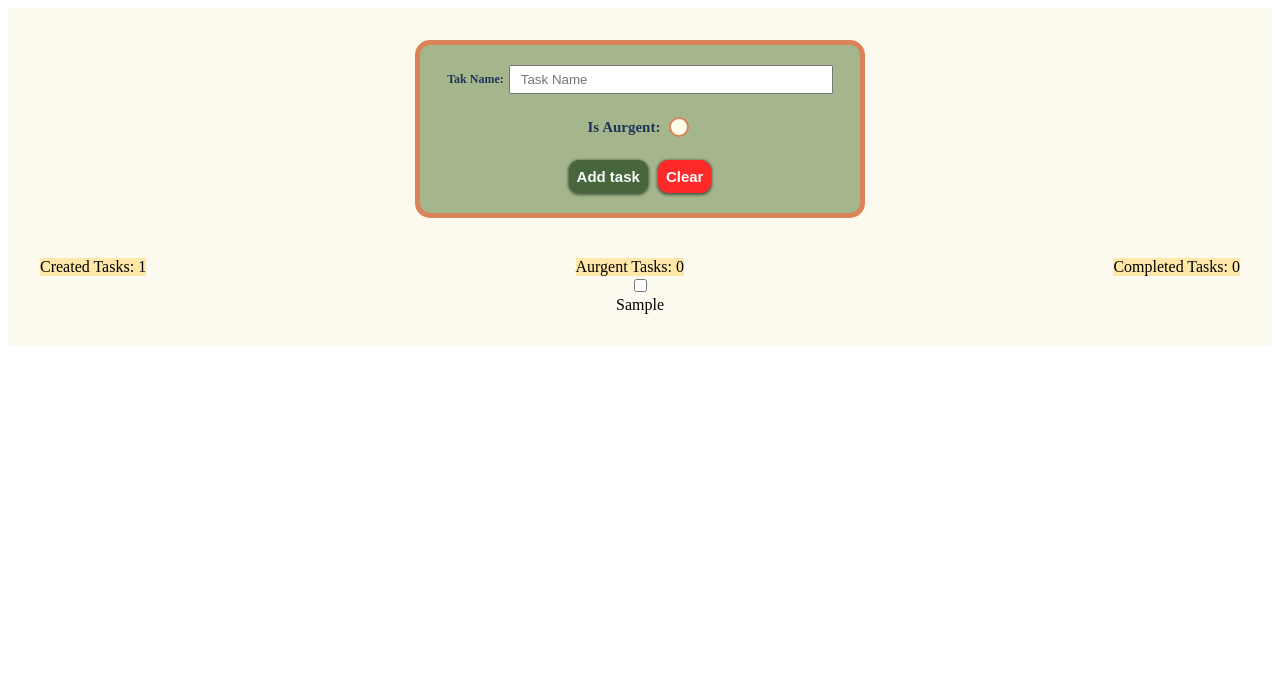
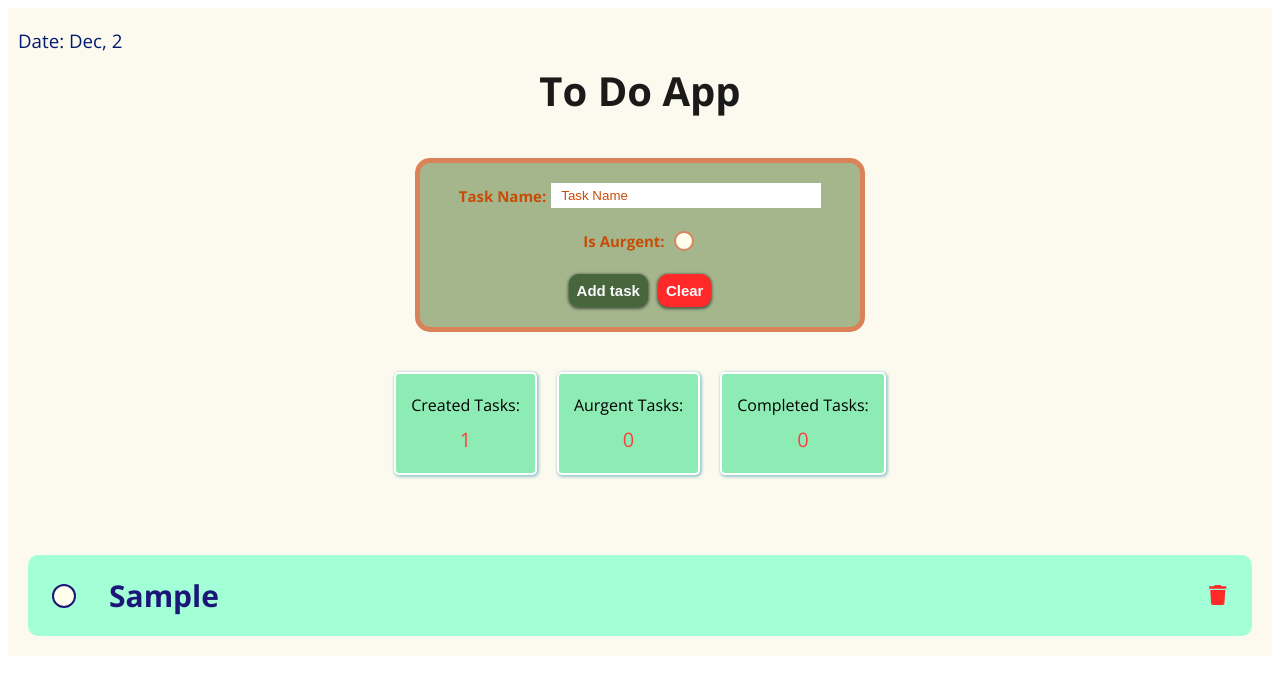
Before and after one commit to Moamen-Yazouri/GSG_React_Next_2024, a React (Vite) app in the folder HW2 (To Do App)/: page / in a window 1280 px wide. Both pictures are taken after typing "Sample" into the empty fields and a click on the button "Add task". Shown: the top 694 px of the page. Built offline with nearby package versions, Linux system fonts and the light colour scheme.

Commit message:
Finishing the app and add some styles.

```diff
--- a/HW2 (To Do App)/package.json
+++ b/HW2 (To Do App)/package.json
@@ -10,6 +10,8 @@
     "preview": "vite preview"
   },
   "dependencies": {
+    "@fortawesome/free-solid-svg-icons": "^6.7.2",
+    "@fortawesome/react-fontawesome": "^0.2.2",
     "react": "^18.3.1",
     "react-dom": "^18.3.1"
   },
--- a/HW2 (To Do App)/src/App.css
+++ b/HW2 (To Do App)/src/App.css
@@ -1,7 +1,32 @@
 #root {
   max-width: 1280px;
   margin: 0 auto;
-  padding: 2rem;
   text-align: center;
   background-color: #FCFAEE;
 }
+.to-do-app {
+  padding-top: 50px;
+}
+.tasks {
+    min-height: auto;
+    margin-top: 60px;
+    padding: 20px;
+    display: flex;
+    flex-direction: column;
+    gap: 30px;
+}
+.to-do-app h1 {
+  color: #1A1A19;
+  margin-top: -30px;
+  margin-bottom: 40px;
+  font-weight: 700;
+  font-size: 40px;
+}
+.to-do-app h3 {
+  text-align: left;
+  padding-left: 10px;
+  margin-top: -30px;
+  margin-bottom: 40px;
+  font-weight: 400;
+  color: #001A6E;
+}
--- a/HW2 (To Do App)/src/App.tsx
+++ b/HW2 (To Do App)/src/App.tsx
@@ -4,12 +4,16 @@ import AddTask from './components/Add-Task-Form/Add-Task-Form'
 import { ITask } from './types/task'
 import TasksData from './components/Tasks-Data/Tasks-Data';
 import Task from './components/Task/Task';
-
+import returnMonthName from './utilities/Monthes';
+const date = new Date();
+const day = date.getDay();
+const month: string = returnMonthName(date.getMonth());
 function App() {
   const [created, setCreated] = useState(0);
   const [completed, setCompleted] = useState(0);
   const [aurgents, setAurgent] = useState(0);
   const [tasksList, setTasksList] = useState<ITask[]>([]);
+  const [isDone, setDone] = useState(false);
   const receiveNewTask = (newTask: ITask) => {
     setCreated(created + 1)
     if(newTask.isAurgent) {
@@ -20,26 +24,47 @@ function App() {
       setTasksList([...tasksList, newTask])
     }
   }
-  const handleDone = (done: boolean, taskId: number) => {
-    done ? setCompleted(completed + 1) : setCompleted(completed - 1);
+  const handleDone = (done: boolean) => {
+        if(done) {
+          setDone(true);
+          setCompleted(completed + 1)
         }
+        else {
+          setDone(false);
+          setCompleted(completed - 1)
+        }
+      }
+    const deleteTask = (id: number, isAurgent: boolean) => {
+      const newList = tasksList.filter(item => !(item.id == id));
+      setTasksList(newList);
+      if(isAurgent) {
+        setAurgent(aurgents - 1);
+      }
+    }
+
   return (
     <div className="to-do-app">
+      <h3>Date: {month}, {day}</h3>
+      <h1>To Do App</h1>
       <AddTask passTask={receiveNewTask}/>
       <TasksData created={created} completed={completed} aurgent={aurgents}/>
+      <div className="tasks">
         {
           tasksList.map(task => (
               <Task
+              completed = {isDone}
               taskContent={task.content}
               isAurgent={task.isAurgent}
               handleDone={handleDone}
               key={task.id}
               taskId={task.id}
+              onDelete={deleteTask}
               />
             )
           )
         }
       </div>
+    </div>
   )
 }
 
--- a/HW2 (To Do App)/src/components/Add-Task-Form/Add-Task-Form.css
+++ b/HW2 (To Do App)/src/components/Add-Task-Form/Add-Task-Form.css
@@ -18,17 +18,29 @@ form div {
     justify-content: center;
 }
 form label {
-    color: #213555;
+    color: #C84C05;
     margin-right: 5px;
     font-size: 15px;
     font-weight: 700;
 }
-form .content label {
-    font-size: 12px;
-}
 form input[type="text"] {
     padding: 5px 10px;
-    width: 300px;
+    width: 250px;
+    border: none;
+    background-color: FDF7F4;
+    transition: 0.3s;
+}
+form input[type="text"]:focus {
+    caret-color: #A5B68D;
+    border: none;
+    outline: none;
+}
+form input[type="text"]::placeholder {
+    color: #C84C05;
+    transition: 0.3s;
+}
+form input[type="text"]:focus::placeholder {
+    opacity: 0;
 }
 form input[type="checkbox"] {
     appearance: none;
@@ -44,7 +56,7 @@ form input[type="checkbox"] {
 form input[type="checkbox"]::before {
     content: "✔";
     position: absolute;
-    top: 45%;
+    top: 53%;
     left: 48%;
     transform: translate(-50%, -50%);
     font-size: 12px;
--- a/HW2 (To Do App)/src/components/Add-Task-Form/Add-Task-Form.tsx
+++ b/HW2 (To Do App)/src/components/Add-Task-Form/Add-Task-Form.tsx
@@ -20,7 +20,7 @@ const AddTask = (props: IProps) => {
     return (
         <form onSubmit={handleSubmit}>
             <div className="content">
-                <label htmlFor="taskContent">Tak Name: </label>
+                <label htmlFor="taskContent">Task Name: </label>
                 <input type="text" placeholder="Task Name" id="taskContent"/>
             </div>
             <div className="aurgent">
--- a/HW2 (To Do App)/src/components/Task/Task.tsx
+++ b/HW2 (To Do App)/src/components/Task/Task.tsx
@@ -1,17 +1,30 @@
-import { ITask } from "../../types/task";
-
+import "./Tasks.css"
+import { FontAwesomeIcon } from '@fortawesome/react-fontawesome';
+import { faTrash } from '@fortawesome/free-solid-svg-icons';
 interface IProps {
-    handleDone: (done: boolean, id: number) => void;
+    handleDone: (done: boolean) => void;
     taskContent: string;
     isAurgent: boolean;
-    taskId: number
+    taskId: number;
+    completed: boolean;
+    onDelete: (id: number, aurgent: boolean) => void
 }
 const Task = (props: IProps) => {
+    const handleDelete = () => {
+        props.onDelete(props.taskId, props.isAurgent);
+    }
     return (
             <div className="task">
-                <input type="checkbox" onChange={e => props.handleDone(e.target.checked, props.taskId)} />
-                <div className="content">{props.taskContent}</div>
-                {props.isAurgent && <div>Urgent</div>}
+                <input type="checkbox" onChange={e => props.handleDone(e.target.checked)} />
+                <div className={props.completed ? "content done" : "content"}>{props.taskContent}</div>
+                {props.isAurgent && <div className="urgent">Urgent</div>}
+                <button className="delete">
+                    <FontAwesomeIcon
+                    icon={faTrash}
+                    className="delete-icon"
+                    onClick={handleDelete}
+                    />
+                </button>
             </div>
         )
 }
--- a/HW2 (To Do App)/src/components/Task/Tasks.css
+++ b/HW2 (To Do App)/src/components/Task/Tasks.css
@@ -1,5 +1,79 @@
 .task {
     display: flex;
     align-items: center;
-    justify-content: space-between;
+    gap: 20px;
+    background-color: #A3FFD6;
+    padding: 20px;
+    border-radius: 10px;
 }
+.task .content {
+    flex: 1;
+    text-align: left;
+    padding-left: 10px;
+    font-size: 30px;
+    font-weight: 700;
+    transition: 0.3s;
+    color: #1C1678;
+}
+.task .content.done {
+    text-decoration: line-through;
+    color: #7BC9FF;
+}
+.task input[type="text"] {
+    padding: 5px 10px;
+    width: 300px;
+}
+.task input[type="checkbox"] {
+    appearance: none;
+    width: 20px;
+    height: 20px;
+    padding: 10px;
+    border-radius: 50%;
+    background-color: #FFFDEC;
+    border: 2px solid #1C1678;
+    cursor: pointer;
+    transition: 0.1s;
+    position: relative;
+}
+.task input[type="checkbox"]::before {
+    content: "✔";
+    position: absolute;
+    top: 45%;
+    left: 48%;
+    transform: translate(-50%, -50%);
+    font-size: 15px;
+    font-weight: bold;
+    display: none;
+    transition: 0.2s;
+}
+.task input[type="checkbox"]:checked {
+    background-color: #399918;
+    border-color: #399918;
+}
+.task input[type="checkbox"]:checked::before {
+    display: block;
+    color: #FFFDEC;
+}
+.task .urgent {
+    color: #E72929;
+    font-size: 15px;
+    font-weight: bolder;
+    width: 60px;
+    padding: 3px;
+    border-radius: 15px;
+    background-color: #fff;
+}
+.delete {
+    background-color: transparent;
+    border: none;
+    cursor: pointer;
+    border-radius: 10px;
+}
+.delete-icon {
+    color: #FF2929;
+    font-size: 20px;
+    transition: 0.3s;
+}
+.delete-icon:hover {
+    transform: scale(1.1);
+}
--- a/HW2 (To Do App)/src/components/Tasks-Data/Tasks-Data.css
+++ b/HW2 (To Do App)/src/components/Tasks-Data/Tasks-Data.css
@@ -1,8 +1,20 @@
 .data {
     display: flex;
-    justify-content: space-between;
+    gap: 20px;
+    justify-content: center;
     align-items: center;
 }
 .data div {
-    background-color: #FFE6A9;
+    background-color: #8DECB4;
+    display: flex;
+    flex-direction: column;
+    padding: 20px 15px;
+    box-shadow: 1px 1px 3px 1px #9AC8CD;
+    border: 2px solid white;
+    border-radius: 5px;
 }
+.data div span {
+    font-size: 20px;
+    margin-top: 10px;
+    color: #FB4141;
+}
--- a/HW2 (To Do App)/src/components/Tasks-Data/Tasks-Data.tsx
+++ b/HW2 (To Do App)/src/components/Tasks-Data/Tasks-Data.tsx
@@ -7,8 +7,8 @@ interface IProps {
 const TasksData = (props: IProps) => {
     return (
         <div className="data">
-            <div>Created Tasks: {props.created}</div>
-            <div>Aurgent Tasks: {props.aurgent}</div>
+            <div>Created Tasks: <span>{props.created}</span></div>
+            <div>Aurgent Tasks: <span>{props.aurgent}</span></div>
             <div>Completed Tasks: <span>{props.completed}</span></div>
         </div>
     )
--- a/HW2 (To Do App)/src/index.css
+++ b/HW2 (To Do App)/src/index.css
@@ -0,0 +1,5 @@
+@import url('https://fonts.googleapis.com/css2?family=Open+Sans:wght@400;600;700&display=swap');
+
+body {
+    font-family: 'Open Sans', sans-serif;
+}
--- /dev/null
+++ b/HW2 (To Do App)/src/utilities/Monthes.ts
@@ -0,0 +1,10 @@
+const MONTHES: string[] = ["Jan", "Feb", "Mar", "Apr", "May", "Jun", "Jul", "Aug", "Sep", "Oct", "Nov", "Dec"];
+const returnMonthName = (index: number): string => {
+    if(index < MONTHES.length && index >= 0) {
+        return MONTHES[index];
+    }
+    else {
+        return "Invalied Month";
+    }
+}
+export default returnMonthName;
```
Also changed, not shown: 1 other file (tests, documents, lock files or other folders). Lines whose indentation alone changed are shown as unchanged.
